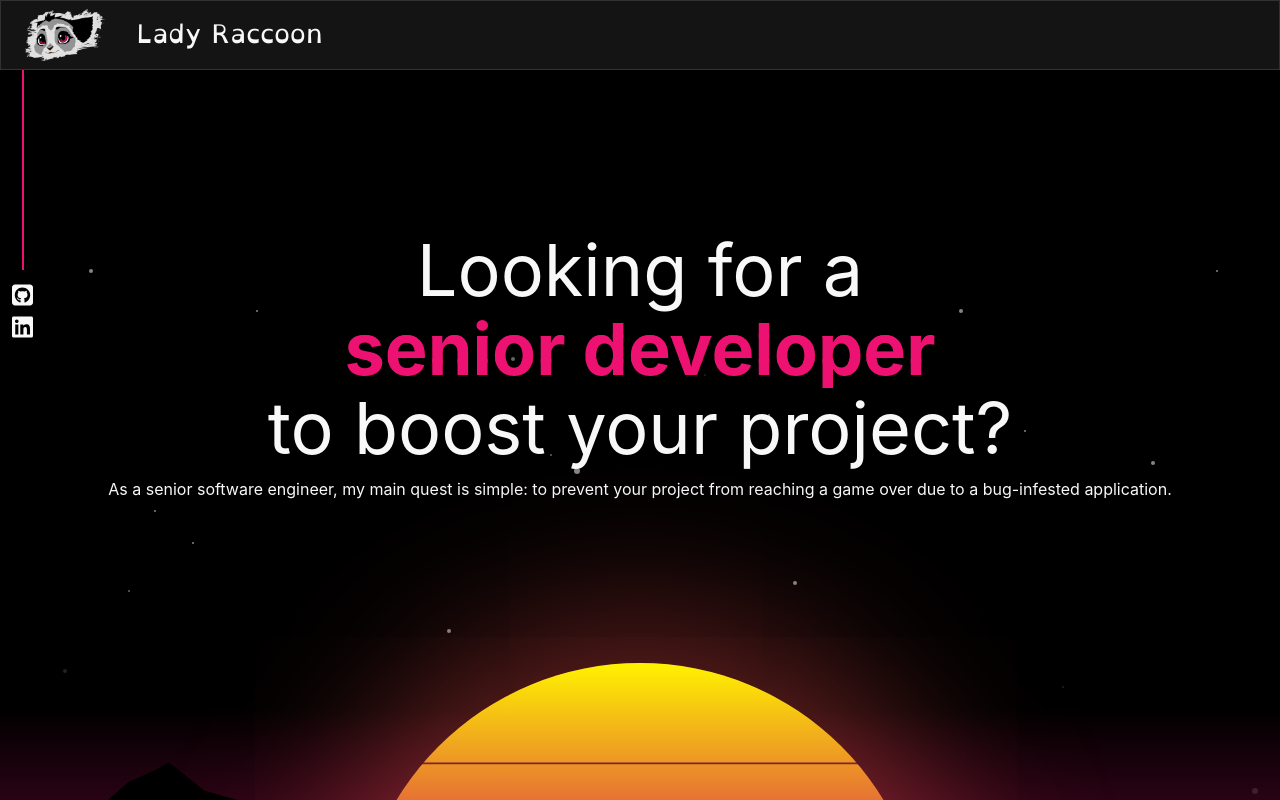
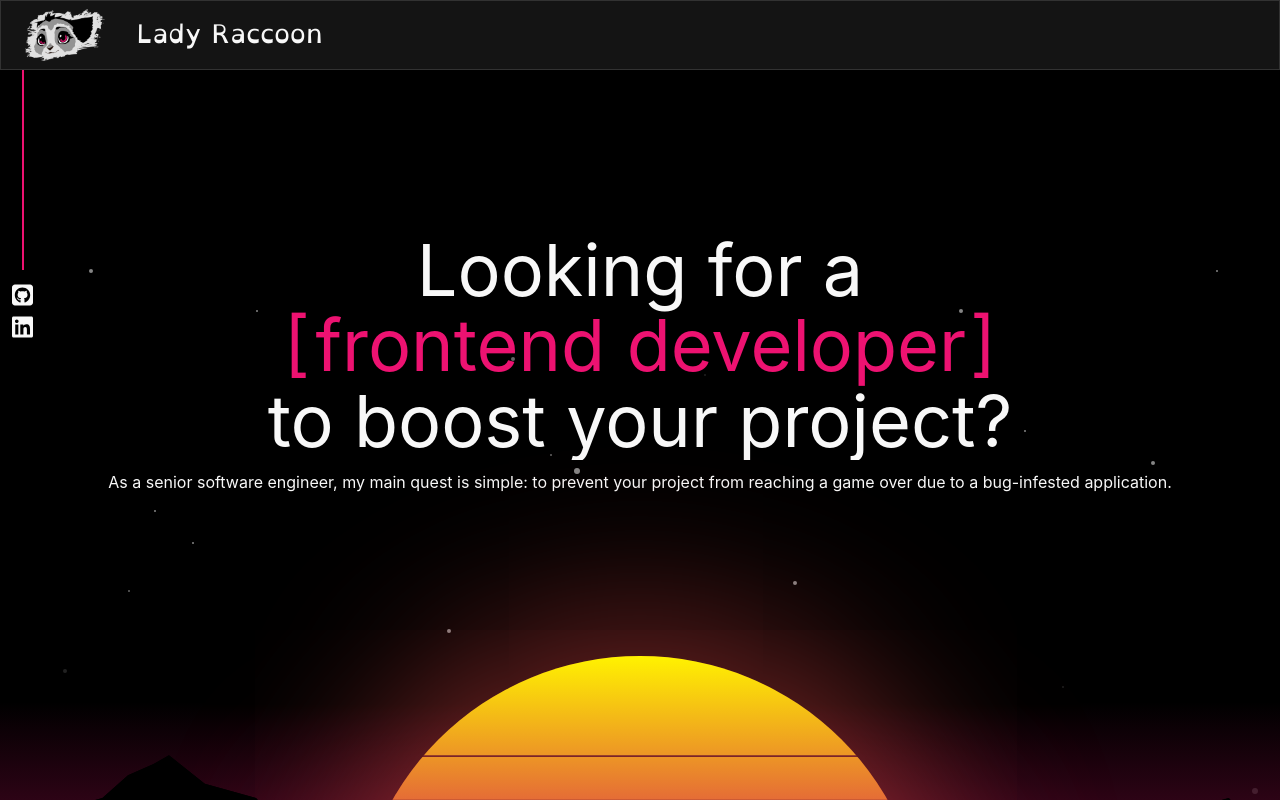
Before and after one commit to angele-henry-dev/LadyRaccoon, a Vue app: page / in a window 1280 px wide. Shown: the top 800 px of the page. Built offline with nearby package versions, Linux system fonts and the light colour scheme.

Commit message:
Swiping text

```diff
--- a/src/assets/css/media.css
+++ b/src/assets/css/media.css
@@ -28,6 +28,11 @@
       rgba(0, 0, 0, 0.8) 20%,
       rgba(0, 0, 0, 1) 100%
     ) !important;
+  }
+
+  .slider::before,
+  .slider::after {
+    width: 50px !important;
   }
 }
 @media (max-width: 1356px) {
--- a/src/components/CarouselSlider.vue
+++ b/src/components/CarouselSlider.vue
@@ -60,11 +60,10 @@ function getImageUrl(path: string) {
   --generalHeight: v-bind('generalHeight');
   --generalWidth: v-bind('generalWidth');
   background: var(--color-background);
-  height: var(--generalHeight);
   margin: auto;
   overflow: hidden;
   position: relative;
-  width: calc(100% - 40px);
+  width: 100%;
 }
 .slider::before,
 .slider::after {
@@ -72,7 +71,7 @@ function getImageUrl(path: string) {
   content: '';
   height: var(--generalHeight);
   position: absolute;
-  width: 10px;
+  width: 200px;
   z-index: 2;
 }
 .slider::after {
--- a/src/views/HomeView.vue
+++ b/src/views/HomeView.vue
@@ -22,15 +22,20 @@ import projects from '@/assets/models/projects.json' with { type: 'json' }
     <StarsBackground />
 
     <div id="description" class="inBetween align-center">
-      <h1>
+      <h1 class="content">
         Looking for a
-        <span class="highlight"
-          ><div class="stack">
-            <span style="--index: 0">senior developer</span>
-            <span style="--index: 1">senior developer</span>
-            <span style="--index: 2">senior developer</span>
-          </div></span
-        >
+        <div class="content__container highlight">
+          <div class="plop">
+            <ul class="content__container__list">
+              <li class="content__container__list__item">senior</li>
+              <li class="content__container__list__item">lead</li>
+              <li class="content__container__list__item">fullstack</li>
+              <li class="content__container__list__item">frontend</li>
+              <li class="content__container__list__item">backend</li>
+            </ul>
+          </div>
+          <div class="content__container__text">developer</div>
+        </div>
         to boost your project?
       </h1>
       <p>
@@ -70,4 +75,70 @@ import projects from '@/assets/models/projects.json' with { type: 'json' }
   border-top: 2px solid var(--vt-c-pink);
   padding-top: 40px;
 }
+
+.content {
+  overflow: hidden;
+}
+.content__container {
+  position: relative;
+  display: flex;
+  flex-direction: row;
+  justify-content: center;
+  gap: 20px;
+  height: 1em;
+  width: fit-content;
+  margin: auto;
+}
+.content__container .plop {
+  overflow: hidden;
+}
+.content__container__list {
+  padding: 0;
+  text-align: center;
+  list-style: none;
+  animation-name: swipe;
+  animation-duration: 10s;
+  animation-iteration-count: infinite;
+}
+
+.content__container:before {
+  content: '[';
+  position: absolute;
+  left: -30px;
+  bottom: 0;
+}
+.content__container:after {
+  content: ']';
+  position: absolute;
+  right: -30px;
+  bottom: 0;
+}
+
+.content__container__list__item,
+.content__container__text {
+  line-height: 1em;
+}
+@keyframes swipe {
+  0%,
+  12.66%,
+  100% {
+    transform: translate3d(0, 0%, 0);
+  }
+  16.66%,
+  29.32% {
+    transform: translate3d(0, -20%, 0);
+  }
+  33.32%,
+  45.98% {
+    transform: translate3d(0, -40%, 0);
+  }
+  49.98%,
+  62.64% {
+    transform: translate3d(0, -60%, 0);
+  }
+  66.64%,
+  79.3% {
+    transform: translate3d(0, -80%, 0);
+  }
+}
 </style>
```
